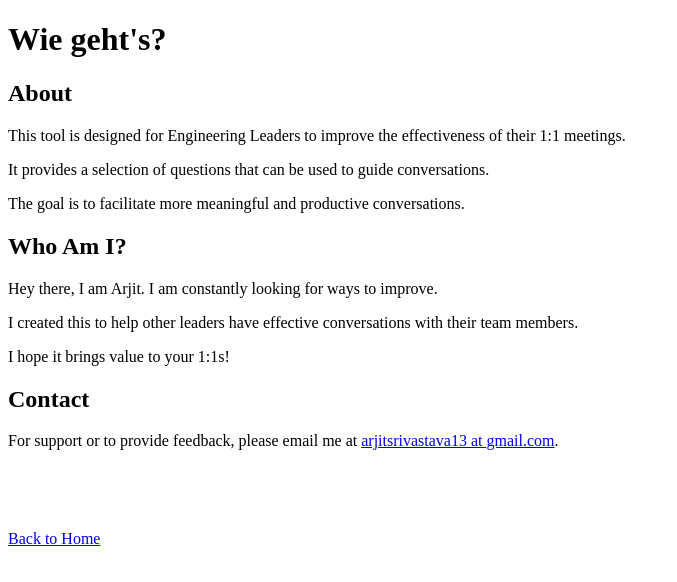
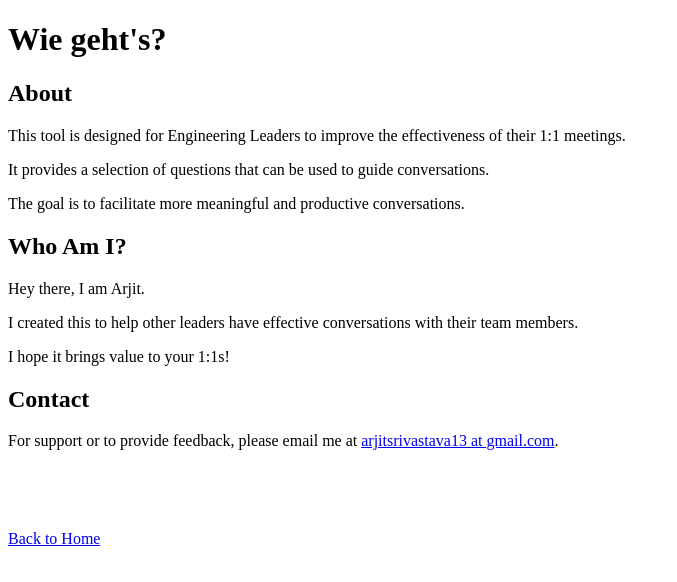
Before and after one commit to arjitsrivastava/1-1-Generator, a Next.js app: page /about in a window 1280 px wide. Shown: the top 582 px of the page, without its empty margins (0-677 px from the left). Built offline with nearby package versions, Linux system fonts and the light colour scheme.

Commit message:
Update about.js
Remove extra line

```diff
--- a/pages/about.js
+++ b/pages/about.js
@@ -44,7 +44,7 @@ export default function About() {
         <h2 className="font-bold text-neonGreen transition-all duration-300 hover:scale-105 transform">Who Am I?</h2>
         <div className="transition-all duration-300 hover:bg-darkGrayishBlue/20 p-2 rounded-lg">
           <p>
-            Hey there, I am <span className="text-neonGreen font-bold animate-pulse">Arjit</span>. I am constantly looking for ways to improve. </p>
+            Hey there, I am <span className="text-neonGreen font-bold animate-pulse">Arjit</span>. </p>
             <p> I created this to help other leaders have effective conversations with their team members. </p>
             <p> I hope it brings value to your 1:1s!
           </p>
```
